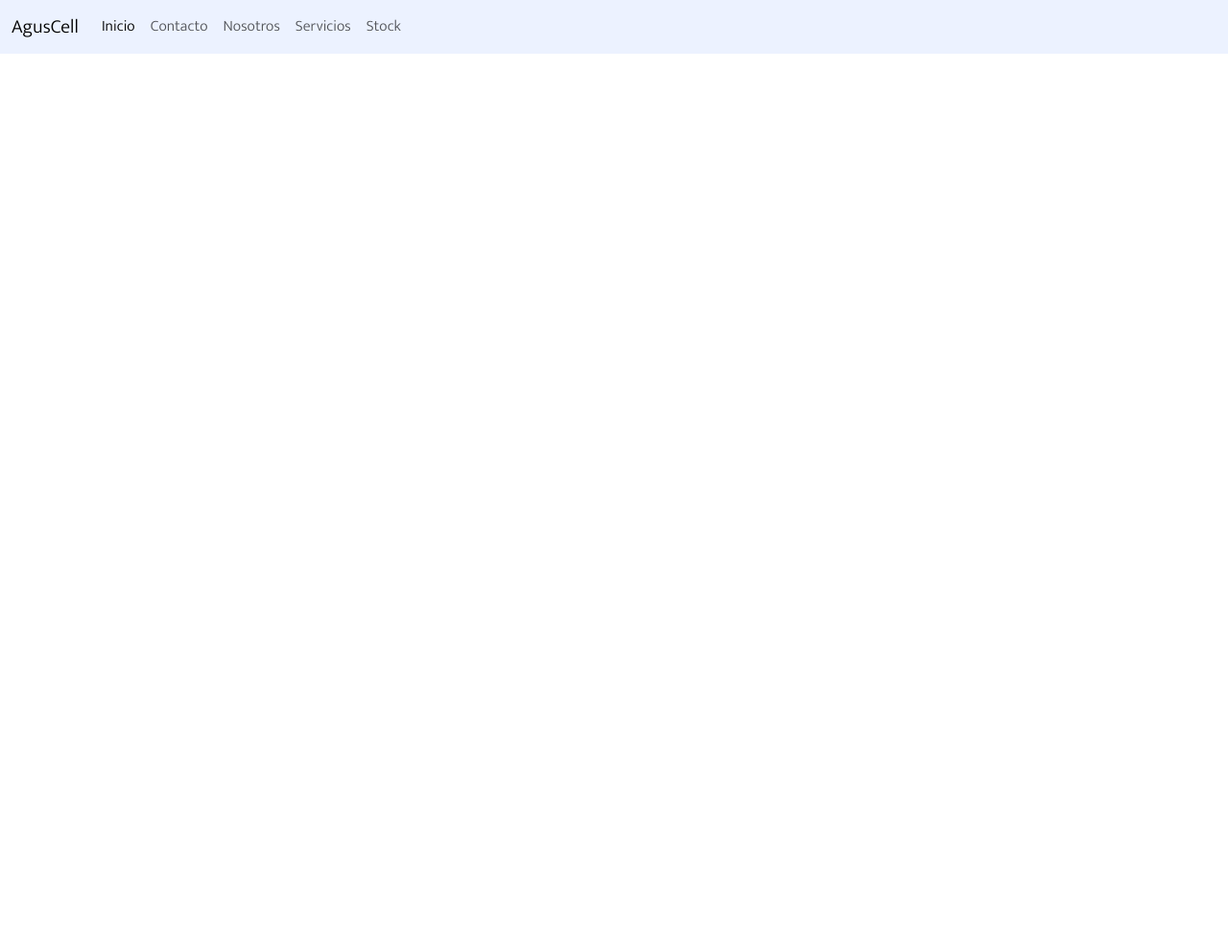
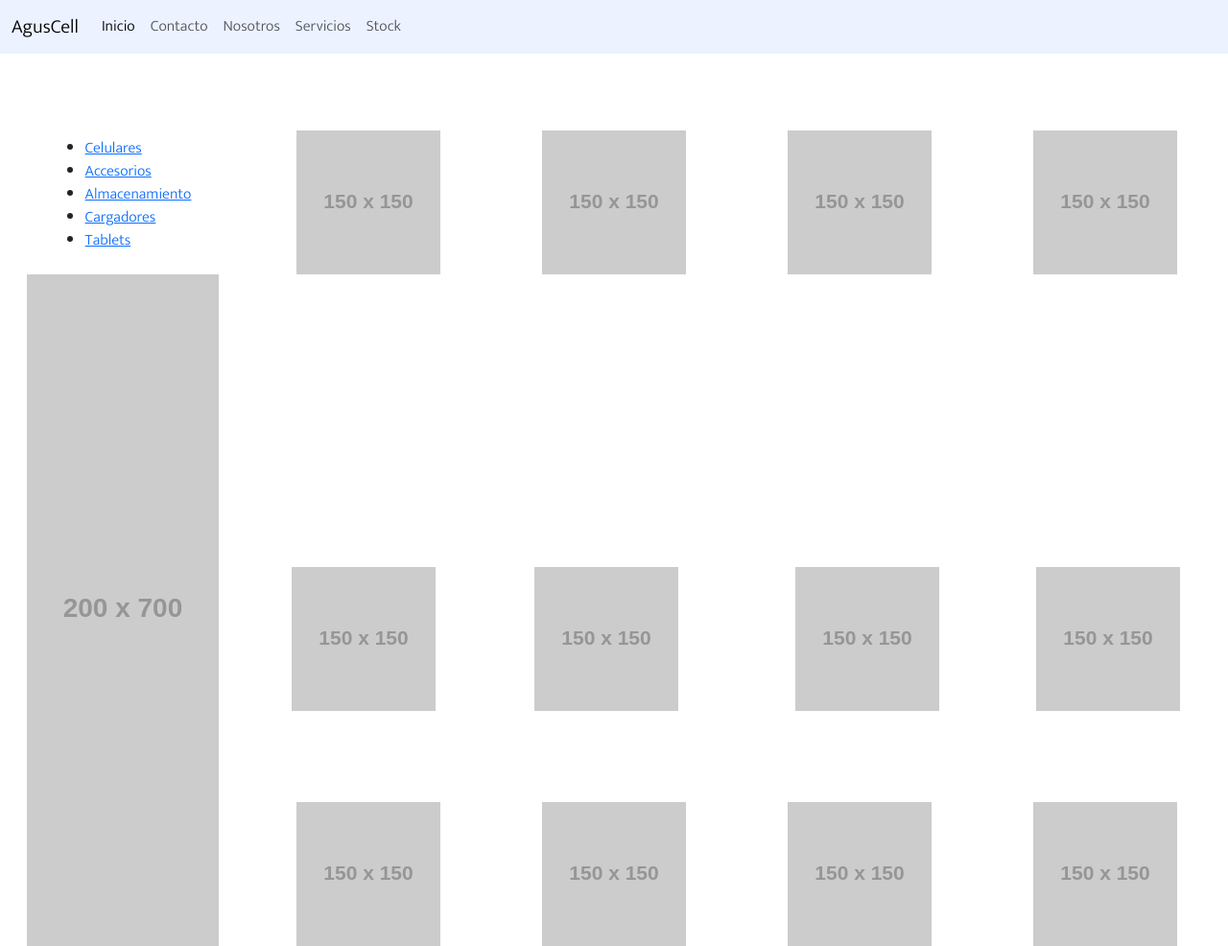
Before and after one commit to FacundoEscobar/pre-entrega-3, a plain HTML site: page stock.html in a window 1280 px wide. Shown: the whole page at 96% size. Before the commit the page ends 800 px from the top, so only its background shows below. Drawn offline with nearby package versions, Linux system fonts and the light colour scheme; placeholder pictures from the web are drawn by us.

Commit message:
me falta emprolijar el stock.html

```diff
--- a/scss/main.scss
+++ b/scss/main.scss
@@ -14,6 +14,8 @@
 @import "./servicios.scss/fondoServicios";
 @import "./servicios.scss/color.scss";
 @import "./servicios.scss/cardServicios";
+@import "./stock.scss/gridStock.scss";
+@import "./stock.scss/imagenesStock.scss";
 
 
 body{
--- /dev/null
+++ b/scss/stock.scss/gridStock.scss
@@ -0,0 +1,74 @@
+.grid{
+    display: grid;
+    grid-template-columns: 20% 20% 20% 20% 20%;
+    grid-template-rows: min-content min-content min-content;
+    grid-template-areas: "lista contenido1 contenido2 contenido3 contenido4"
+    "publicidad contenido5 contenido6 contenido7 contenido8"
+    "publicidad contenido9 contenido10 contenido11 contenido12";
+    align-items: center;
+    justify-items: center;
+}
+
+.grid .listaGrid{
+    height: min-content;
+    grid-area: lista;
+}
+
+.grid .imagenGrid{
+    grid-area: publicidad;
+}
+
+.grid .imagen1{
+    grid-area: contenido1;
+}
+    .grid .imagen2{
+        grid-area: contenido2;
+    }
+        .grid .imagen3{
+            grid-area: contenido3;
+        }
+            .grid .imagen4{
+                grid-area: contenido4;
+            }
+                .grid .imagen5{
+                    grid-area: contenido5;
+                    position: absolute;
+                    left: 19rem;
+                    bottom: 3.7rem;
+                }
+                    .grid .imagen6{
+                        grid-area: contenido6;
+                        position: absolute;
+                        bottom: 3.7rem;
+                        left: 34.8rem;
+                    }
+                        .grid .imagen7{
+                            grid-area: contenido7;
+                            position: absolute;
+                            bottom: 3.7rem;
+                            right: 18.8rem;
+
+                        }
+                            .grid .imagen8{
+                                grid-area: contenido8;
+                                position: absolute;
+                                bottom: 3.7rem;
+                                right: 3.1rem;
+                            }
+                                .grid .imagen9{
+                                    grid-area: contenido9;
+                                }
+                                    .grid .imagen10{
+                                        grid-area: contenido10;
+                                    }
+                                        .grid .imagen11{
+                                            grid-area: contenido11;
+                                        }
+                                            .grid .imagen12{
+                                                grid-area: contenido12;
+                                            }
+
+.foto{
+    align-items: center;
+    justify-content: center;
+}
--- a/stock.html
+++ b/stock.html
@@ -27,6 +27,33 @@
             </div>
         </div>
     </nav>
+    <main>
+        <article>
+            <section class="grid">
+                    <ul class="listaGrid">
+                        <li><a href="" class="contenedor1">Celulares</a></li>
+                        <li><a href="" class="contenedor2">Accesorios</a></li>
+                        <li><a href="" class="contenedor3">Almacenamiento</a></li>
+                        <li><a href="" class="contenedor4">Cargadores</a></li>
+                        <li><a href="" class="contenedor5">Tablets</a></li>
+                    </ul>
+                    <img class="imagenGrid" src="https://placeholder.com/200x700" alt="">
+                    <img class="imagen1 foto" src="https://placeholder.com/150" alt="">
+                    <img class="imagen2 foto" src="https://placeholder.com/150" alt="">
+                    <img class="imagen3 foto" src="https://placeholder.com/150" alt="">
+                    <img class="imagen4 foto" src="https://placeholder.com/150" alt="">
+                    <img class="imagen5 foto" src="https://placeholder.com/150" alt="">
+                    <img class="imagen6 foto" src="https://placeholder.com/150" alt="">
+                    <img class="imagen7 foto" src="https://placeholder.com/150" alt="">
+                    <img class="imagen8 foto" src="https://placeholder.com/150" alt="">
+                    <img class="imagen9 foto" src="https://placeholder.com/150" alt="">
+                    <img class="imagen10 foto" src="https://placeholder.com/150" alt="">
+                    <img class="imagen11 foto" src="https://placeholder.com/150" alt="">
+                    <img class="imagen11 foto" src="https://placeholder.com/150" alt="">
+                    <img class="imagen12 foto" src="https://placeholder.com/150" alt="">
+            </section>
+        </article>
+    </main>
     <script src="	https://cdn.jsdelivr.net/npm/bootstrap@5.3.0-alpha3/dist/js/bootstrap.bundle.min.js"></script>
 </body>
 </html>
```
Also changed, not shown: css/gridStock.css (added), css/imagenesStock.css (added), css/links.css (added), css/main.css, scss/stock.scss/imagenesStock.scss (added), scss/stock.scss/links.scss (added).
